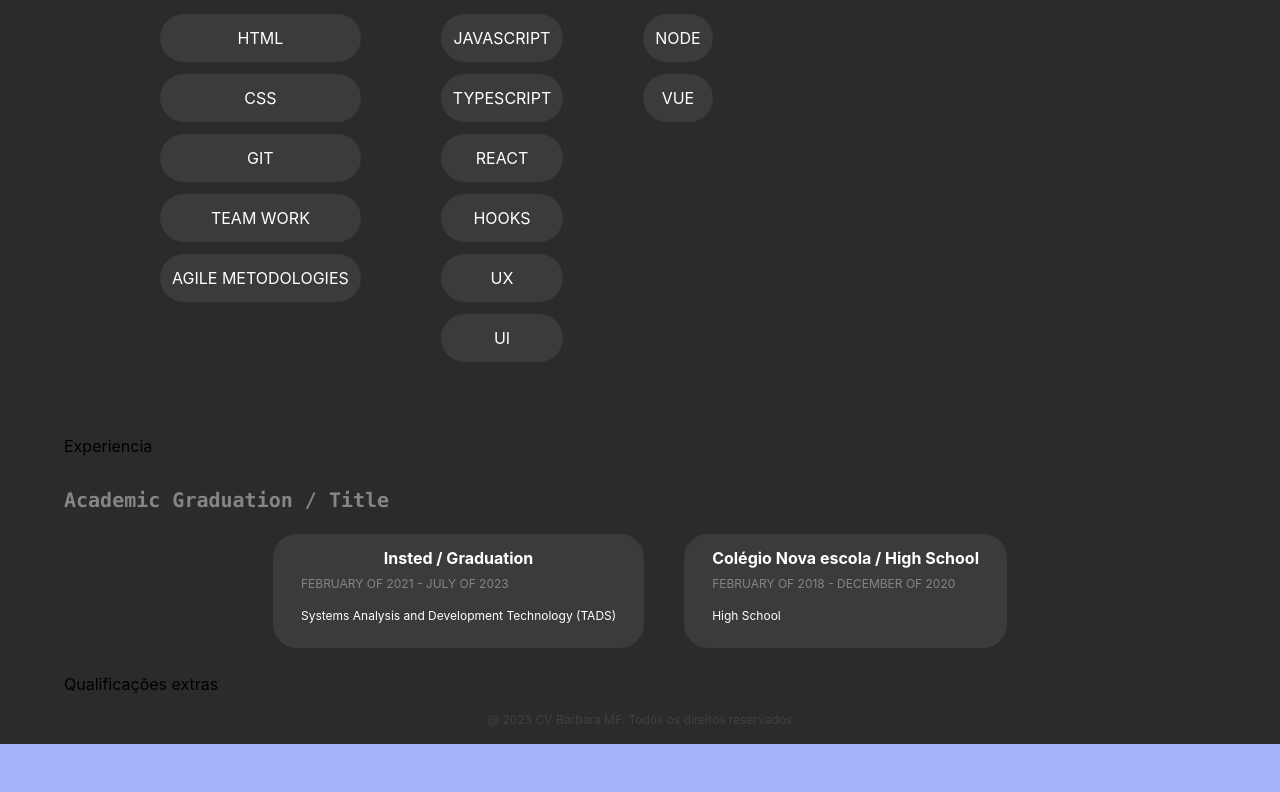
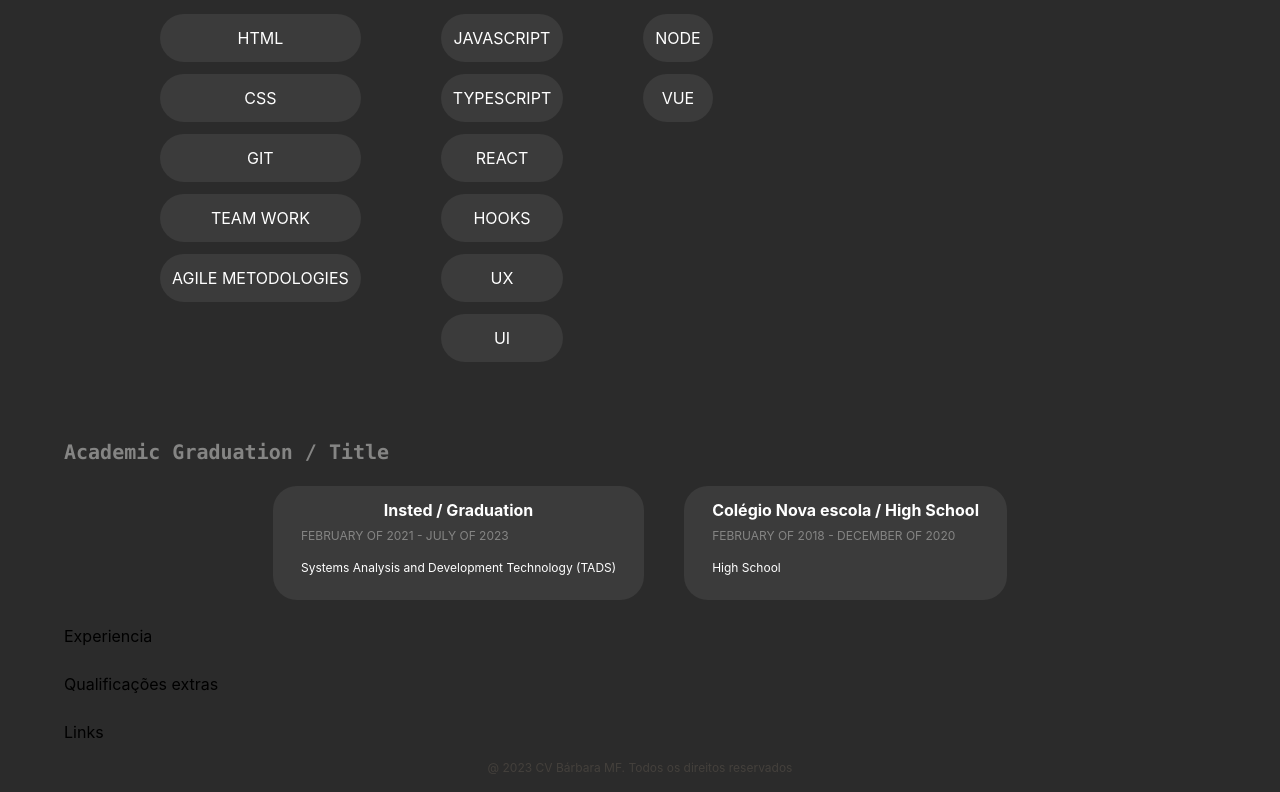
Before and after one commit to bamarcheti/my-resume, a React (Create React App) app: page /#/sobre-mim in a window 1280 px wide. Shown: the part 354-1146 px from the top of the page. Before the commit the page ends 1098 px from the top, so only its background shows below. Built offline with nearby package versions, Linux system fonts and the light colour scheme.

Commit message:
criando componente Links

```diff
--- /dev/null
+++ b/src/modules/About/components/Links.tsx
@@ -0,0 +1,9 @@
+const Links = () => {
+  return (
+    <div className="flex flex-col">
+      <div className="flex flex-wrap justify-between">Links</div>
+    </div>
+  );
+};
+
+export default Links;
--- a/src/modules/About/index.tsx
+++ b/src/modules/About/index.tsx
@@ -2,6 +2,7 @@ import MainTitle from '../../components/Title/MainTitle';
 import AcademicGraduation from './components/AcademicGraduation';
 import Experience from './components/Experience';
 import ExtraQualifications from './components/ExtraQualifications';
+import Links from './components/Links';
 import Skills from './components/Skills/index';
 
 const About = () => {
@@ -21,13 +22,16 @@ const About = () => {
         <Skills />
       </div>
       <div className="mt-6">
+        <AcademicGraduation />
+      </div>
+      <div className="mt-6">
         <Experience />
       </div>
       <div className="mt-6">
-        <AcademicGraduation />
+        <ExtraQualifications />
       </div>
       <div className="mt-6">
-        <ExtraQualifications />
+        <Links />
       </div>
     </div>
   );
```
